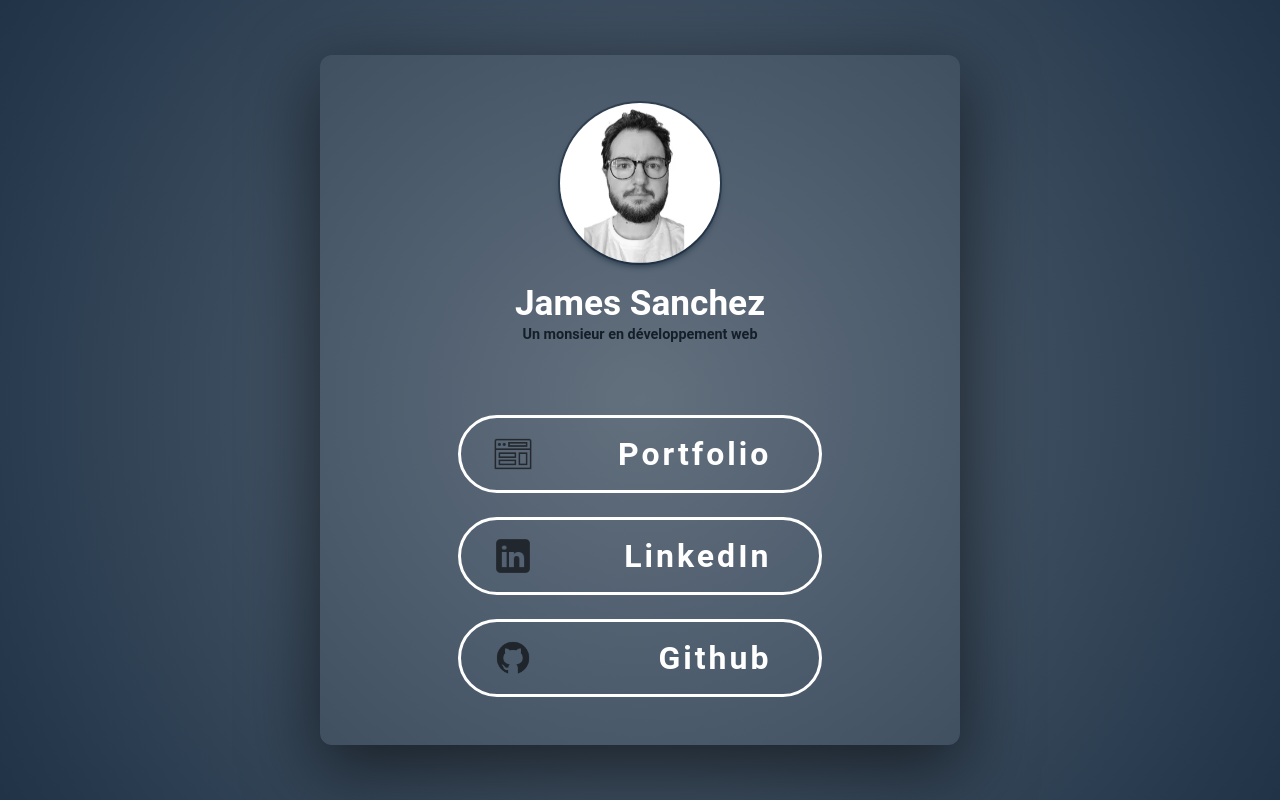
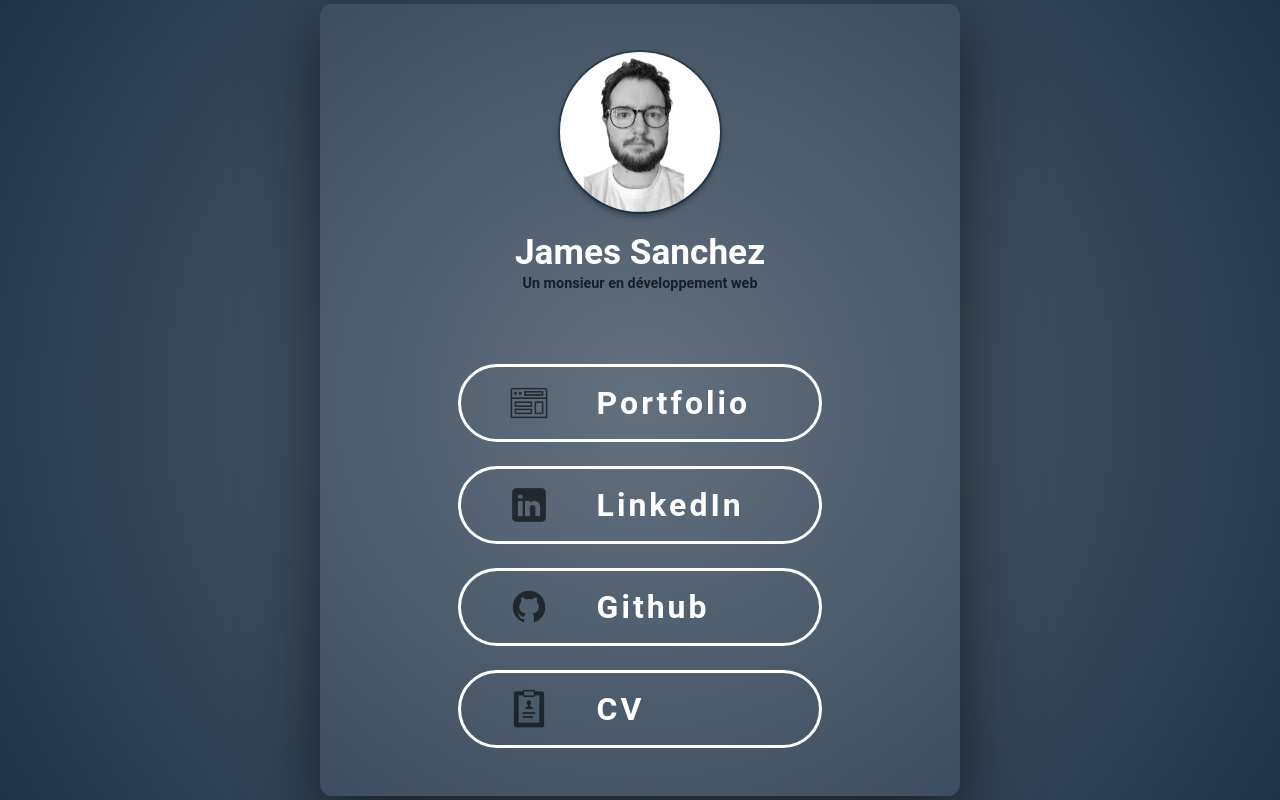
Before and after one commit to jams-sanchez/portfolioPHP, a PHP site: page /links-tree/link-tree.html in a window 1280 px wide. Run offline with PHP 8.4, Linux system fonts and the light colour scheme.

Commit message:
ajout: section CV

```diff
--- a/assets/css/link-tree.css
+++ b/assets/css/link-tree.css
@@ -87,10 +87,11 @@ body {
     background-color: rgba(0, 204, 255, 0);
     width: 60%;
     margin: 0 auto;
-    padding: 1rem 3rem 1rem 2rem;
+    padding: 1rem 3rem 1rem 3rem;
     display: flex;
-    justify-content: space-between;
+    justify-content: flex-start;
     align-items: center;
+    gap: 3rem;
     border-radius: 10rem;
     border: 3px solid white;
     color: white;
@@ -113,13 +114,13 @@ body {
 
 @media screen and (max-width: 1140px) {
     .click-box {
-        /* width: 90%; */
+        width: 80%;
         height: auto;
     }
 }
 
 
-@media screen and (max-width: 840px) {
+@media screen and (max-width: 890px) {
 
     .card {
         width: 80vw;
--- a/js/link-tree.js
+++ b/js/link-tree.js
@@ -8,8 +8,10 @@ for (let box of clickBox) {
       window.open("https://james-sanchez.students-laplateforme.io/");
     } else if (box.innerText === "LinkedIn") {
       window.open("https://www.linkedin.com/in/james-sanchez-3a8a80332/");
+    } else if (box.innerText === "Github") {
+      window.open("https://github.com/jams-sanchez");
     } else {
-      window.open("https://github.com/jams-sanchez");
+      window.open("../links-tree/CV-SANCHEZJames.pdf");
     }
   });
 }
--- a/links-tree/link-tree.html
+++ b/links-tree/link-tree.html
@@ -31,6 +31,10 @@
             <img src="../assets/img/link-tree-github.png" class="logo" />
             <p>Github</p>
           </li>
+          <li class="click-box">
+            <img src="../assets/img/link-tree-cv.png" class="logo" />
+            <p>CV</p>
+          </li>
         </ul>
       </div>
     </section>
```
Also changed, not shown: assets/img/link-tree-cv.png (added).
